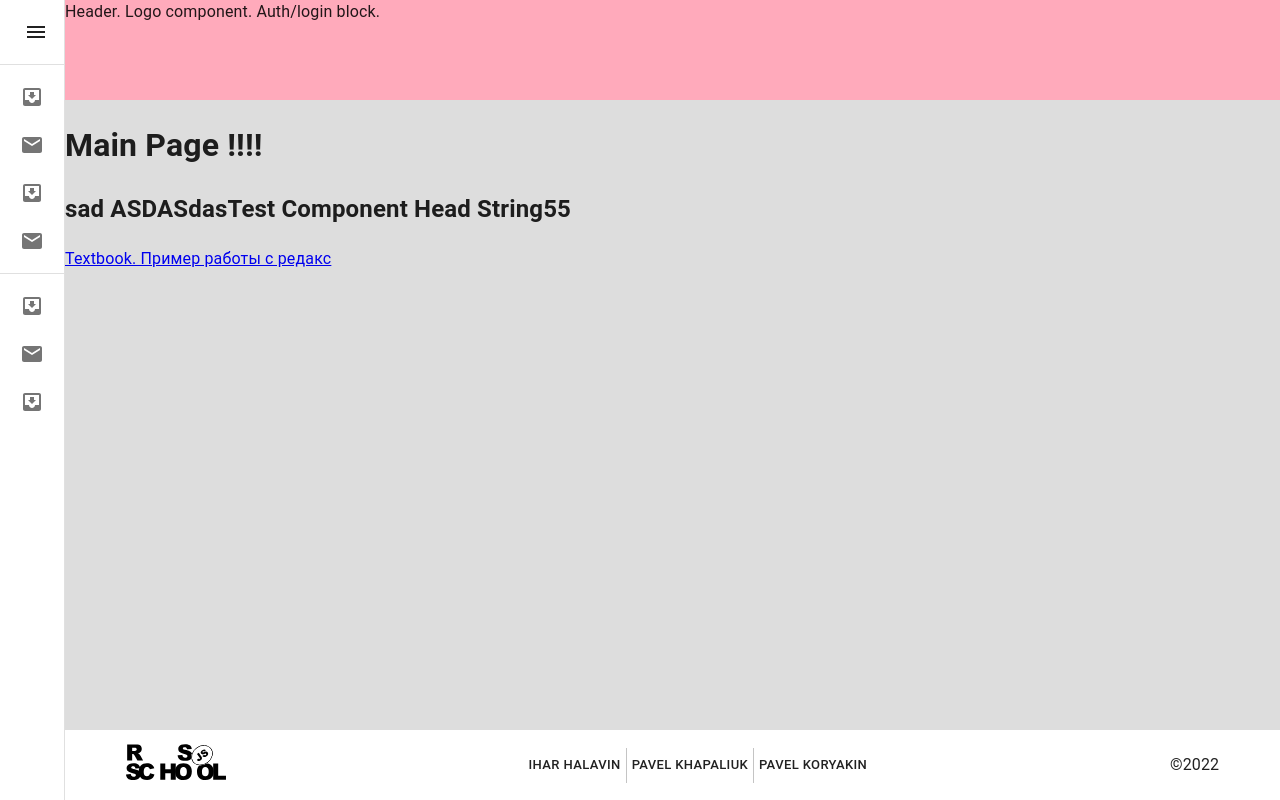
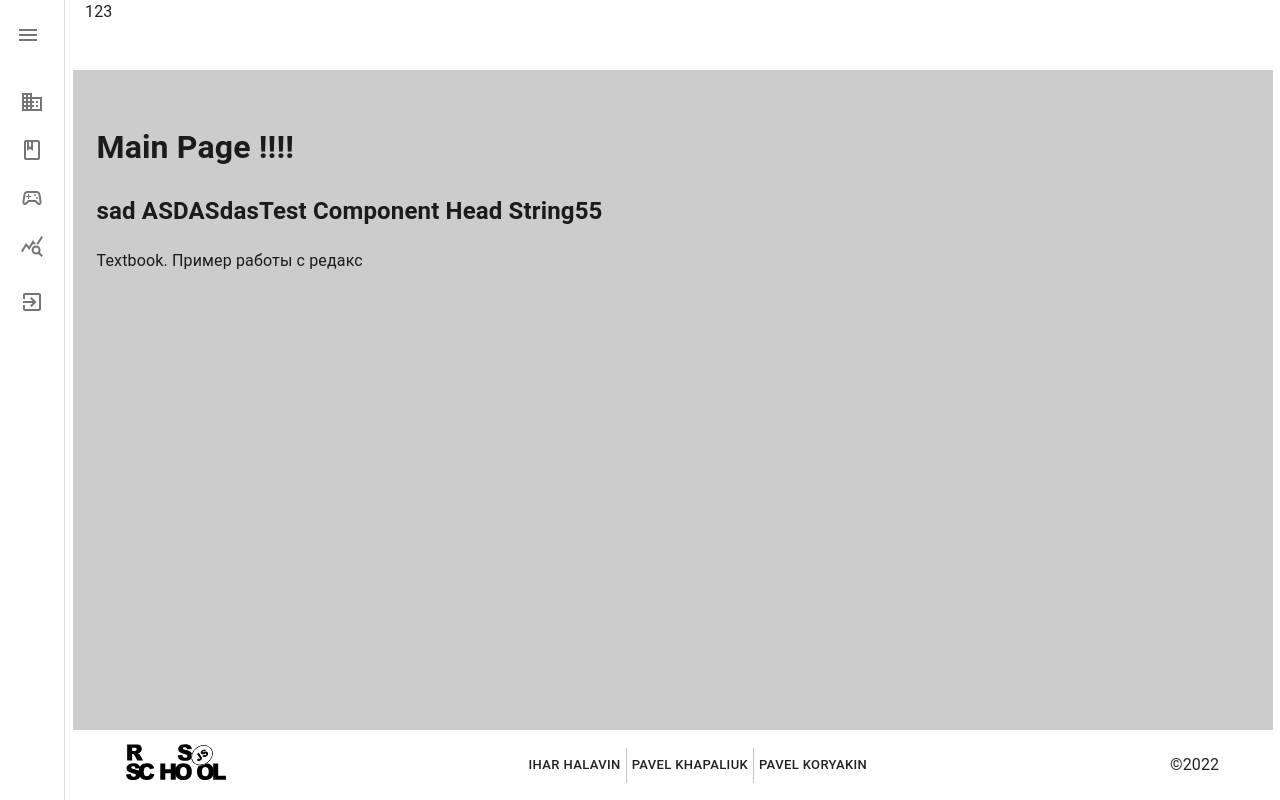
Before and after one commit to whityha/rslang, a React (Create React App) app: page / in a window 1280 px wide. Built offline with nearby package versions, Linux system fonts and the light colour scheme.

Commit message:
feat: add icons & some styles

```diff
--- a/public/index.html
+++ b/public/index.html
@@ -24,7 +24,7 @@
       work correctly both with client-side routing and a non-root public URL.
       Learn how to configure a non-root public URL by running `npm run build`.
     -->
-    <title>React App</title>
+    <title>RSLang App</title>
   </head>
   <body>
     <noscript>You need to enable JavaScript to run this app.</noscript>
--- a/src/app.scss
+++ b/src/app.scss
@@ -2,6 +2,11 @@
 
 html, body {
   box-sizing: border-box;
+}
+
+a {
+  text-decoration: none;
+  color: inherit;
 }
 
 .all {
--- a/src/layout/all.tsx
+++ b/src/layout/all.tsx
@@ -1,6 +1,6 @@
 import React, { FC } from 'react';
 import { Outlet } from 'react-router-dom';
-import Box from '@mui/material/Box';
+import { Container, Box } from '@mui/material';
 import CssBaseline from '@mui/material/CssBaseline';
 import Header from './header';
 import Footer from './footer';
@@ -10,11 +10,25 @@ const AllLayout: FC = () => (
   <Box sx={{ display: 'flex' }}>
     <CssBaseline />
     <Menu />
-    <Box sx={{ flexGrow: 1, display: 'flex', flexDirection: 'column' }}>
+    <Box sx={{
+      flexGrow: 1,
+      display: 'flex',
+      flexDirection: 'column',
+      minHeight: '100vh',
+    }}
+    >
       <Header />
-      <main className="main">
+      <Container
+        component="main"
+        maxWidth="lg"
+        sx={{
+          py: 4,
+          bgcolor: '#ccc',
+          flexGrow: 1,
+        }}
+      >
         <Outlet />
-      </main>
+      </Container>
       <Footer />
     </Box>
   </Box>
--- a/src/layout/header.tsx
+++ b/src/layout/header.tsx
@@ -1,12 +1,10 @@
+import { Paper } from '@mui/material';
 import { FC } from 'react';
-import Menu from './menu';
 
 const Header: FC = () => (
-  <header className="header">
-    Header. Logo component. Auth/login block.
-    {' '}
-    <Menu />
-  </header>
+  <Paper sx={{ minHeight: 70, px: 2.5 }} elevation={0}>
+    123
+  </Paper>
 );
 
 export default Header;
--- a/src/layout/menu.tsx
+++ b/src/layout/menu.tsx
@@ -1,20 +1,49 @@
 import React, { FC } from 'react';
-import {
-  styled, Theme, CSSObject,
-} from '@mui/material/styles';
+import { Link } from 'react-router-dom';
+import { styled, Theme, CSSObject } from '@mui/material/styles';
 import MuiDrawer from '@mui/material/Drawer';
 import List from '@mui/material/List';
-import Divider from '@mui/material/Divider';
 import IconButton from '@mui/material/IconButton';
 import MenuIcon from '@mui/icons-material/Menu';
+import CloseIcon from '@mui/icons-material/Close';
 import ListItem from '@mui/material/ListItem';
 import ListItemButton from '@mui/material/ListItemButton';
 import ListItemIcon from '@mui/material/ListItemIcon';
 import ListItemText from '@mui/material/ListItemText';
-import InboxIcon from '@mui/icons-material/MoveToInbox';
-import MailIcon from '@mui/icons-material/Mail';
+import DomainIcon from '@mui/icons-material/Domain';
+import BookOutlinedIcon from '@mui/icons-material/BookOutlined';
+import SportsEsportsOutlinedIcon from '@mui/icons-material/SportsEsportsOutlined';
+import QueryStatsIcon from '@mui/icons-material/QueryStats';
+import ExitToAppIcon from '@mui/icons-material/ExitToApp';
+import { Paper } from '@mui/material';
 
 const drawerWidth = 240;
+const buttonsData = [
+  {
+    id: 1,
+    text: 'Main',
+    icon: <DomainIcon />,
+    path: '/',
+  },
+  {
+    id: 2,
+    text: 'Textbook',
+    icon: <BookOutlinedIcon />,
+    path: '/',
+  },
+  {
+    id: 3,
+    text: 'Game',
+    icon: <SportsEsportsOutlinedIcon />,
+    path: '/',
+  },
+  {
+    id: 4,
+    text: 'Statistic',
+    icon: <QueryStatsIcon />,
+    path: '/',
+  },
+];
 
 const openedMixin = (theme: Theme): CSSObject => ({
   width: drawerWidth,
@@ -36,15 +65,6 @@ const closedMixin = (theme: Theme): CSSObject => ({
     width: `calc(${theme.spacing(8)} + 1px)`,
   },
 });
-
-const DrawerHeader = styled('div')(({ theme }) => ({
-  display: 'flex',
-  alignItems: 'center',
-  justifyContent: 'flex-end',
-  padding: theme.spacing(0, 1),
-  // necessary for content to be below app bar
-  ...theme.mixins.toolbar,
-}));
 
 const Drawer = styled(MuiDrawer, {
   shouldForwardProp: (prop) => prop !== 'open',
@@ -71,20 +91,28 @@ const Menu: FC = () => {
   };
   return (
     <Drawer variant="permanent" open={open}>
-      <DrawerHeader>
-        <IconButton
-          color="inherit"
-          aria-label="open drawer"
-          onClick={handleOpen}
-          edge="start"
+      <Paper
+        sx={{
+          minHeight: 70,
+          minWidth: 0,
+          mr: open ? 3 : 'auto',
+          display: 'flex',
+          justifyContent: open ? 'initial' : 'center',
+          alignItems: 'center',
+          px: 2.5,
+        }}
+        elevation={0}
       >
-          <MenuIcon />
+        <IconButton aria-label="open drawer" onClick={handleOpen} edge="start">
+          {open ? <CloseIcon /> : <MenuIcon />}
         </IconButton>
-      </DrawerHeader>
-      <Divider />
+      </Paper>
       <List>
-        {['Inbox', 'Starred', 'Send email', 'Drafts'].map((text, index) => (
-          <ListItem key={text} disablePadding sx={{ display: 'block' }}>
+        {buttonsData.map(({
+          id, text, icon, path,
+        }) => (
+          <Link to={path} key={id}>
+            <ListItem disablePadding sx={{ display: 'block' }}>
               <ListItemButton
                 sx={{
                   minHeight: 48,
@@ -99,38 +127,26 @@ const Menu: FC = () => {
                     justifyContent: 'center',
                   }}
                 >
-                {index % 2 === 0 ? <InboxIcon /> : <MailIcon />}
+                  {icon}
                 </ListItemIcon>
                 <ListItemText primary={text} sx={{ opacity: open ? 1 : 0 }} />
               </ListItemButton>
             </ListItem>
+          </Link>
         ))}
       </List>
-      <Divider />
-      <List>
-        {['All mail', 'Trash', 'Spam'].map((text, index) => (
-          <ListItem key={text} disablePadding sx={{ display: 'block' }}>
-            <ListItemButton
+      <IconButton
         sx={{
           minHeight: 48,
+          minWidth: 0,
+          mr: open ? 3 : 'auto',
           justifyContent: open ? 'initial' : 'center',
           px: 2.5,
+          borderRadius: 0,
         }}
       >
-              <ListItemIcon
-                sx={{
-                  minWidth: 0,
-                  mr: open ? 3 : 'auto',
-                  justifyContent: 'center',
-                }}
-              >
-                {index % 2 === 0 ? <InboxIcon /> : <MailIcon />}
-              </ListItemIcon>
-              <ListItemText primary={text} sx={{ opacity: open ? 1 : 0 }} />
-            </ListItemButton>
-          </ListItem>
-        ))}
-      </List>
+        <ExitToAppIcon />
+      </IconButton>
     </Drawer>
   );
 };
```
Also changed, not shown: 1 other file (tests, documents, lock files or other folders). Lines whose indentation alone changed are shown as unchanged.
